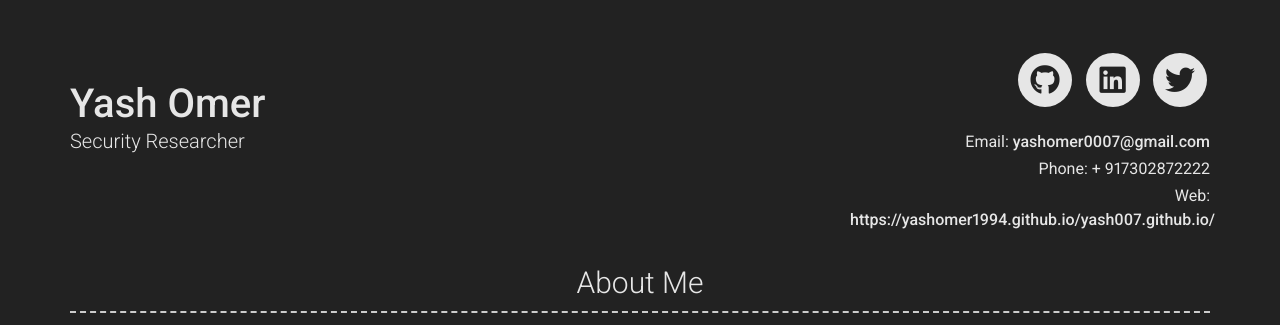
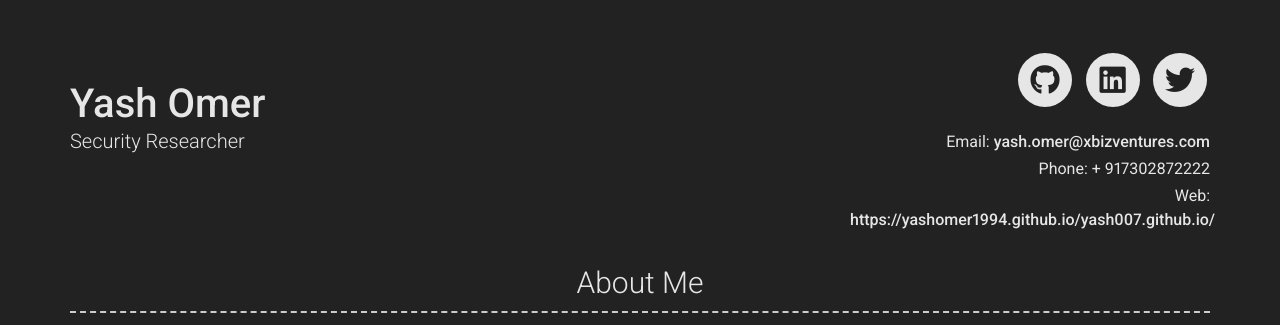
Before and after one commit to yashomer1994/Resume, a Jekyll site: the page built from index.md, in a window 1280 px wide and 900 px high. Shown: the top 325 px of the window. Built offline with Jekyll 4.4.1, drawn with Linux system fonts in a browser that asks for light colours; nearby versions of some CDN libraries; some of the changed text lies outside the part shown.

Commit message:
Update _config.yml

```diff
--- a/_config.yml
+++ b/_config.yml
@@ -8,7 +8,7 @@ version: 2
 # Personal info
 name: Yash Omer
 title: Security Researcher
-email: yashomer0007@gmail.com
+email: yash.omer@xbizventures.com
 #email_title: Email (Email title override)
 phone: + 917302872222
 # phone_title: Phone (Phone title override)
```
